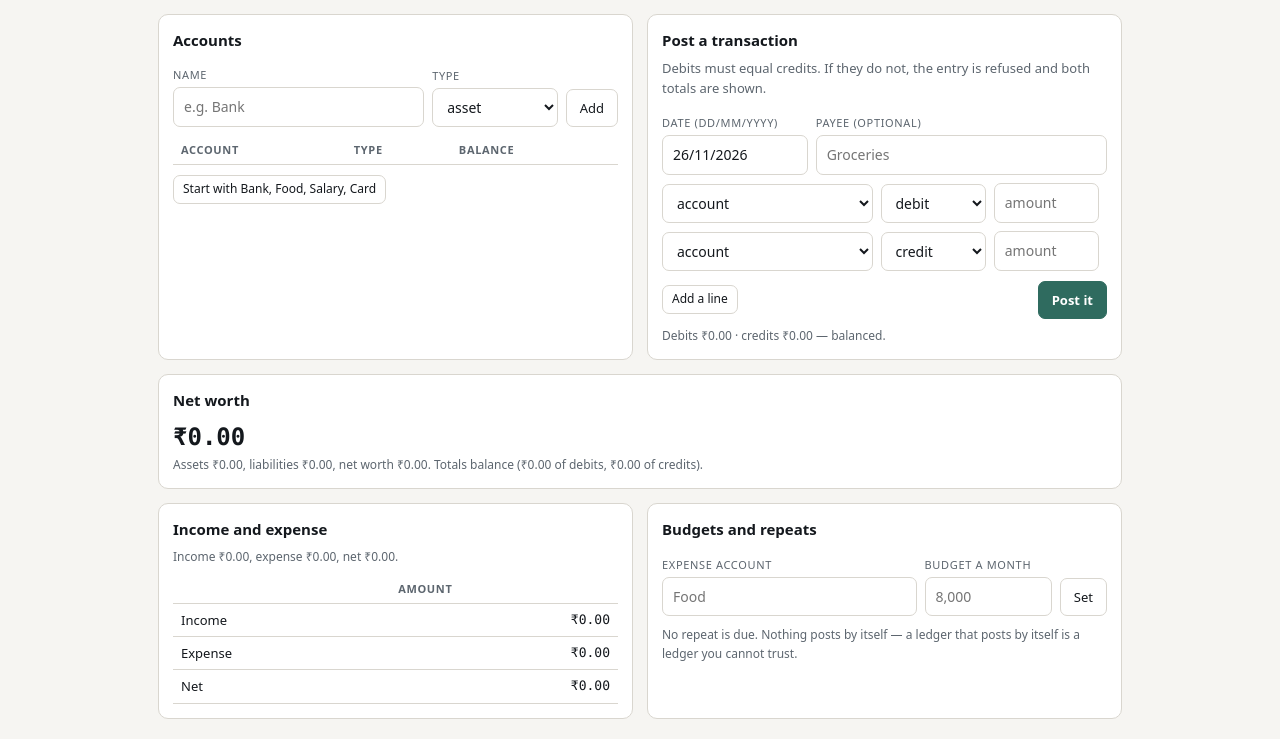
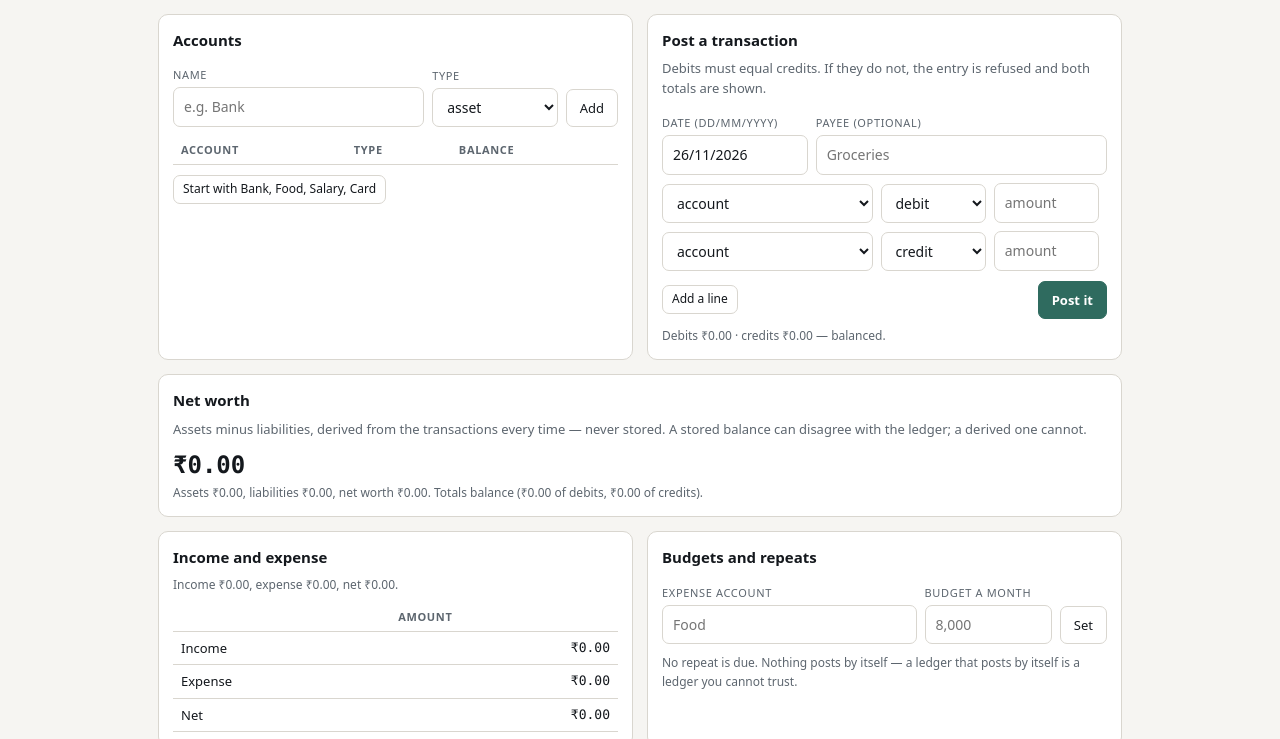
Before and after one commit to drsamonline/app-ledger, a website: page docs/play/index.html in a window 1280 px wide. Shown: the part 61-800 px from the top of the page. Drawn offline with Linux system fonts and the light colour scheme.

Commit message:
docs: say on the page that net worth is derived, not stored
Also the push that triggers the build: a workflow added in the branch-creating push does not fire for
that push.

```diff
--- a/docs/play/index.html
+++ b/docs/play/index.html
@@ -91,6 +91,8 @@
 
   <section class="card">
     <h2>Net worth</h2>
+    <p class="claim">Assets minus liabilities, derived from the transactions every time — never stored. A stored balance can disagree with the
+      ledger; a derived one cannot.</p>
     <div class="big" id="netWorth"></div>
     <div class="hint" id="netNote"></div>
     <table id="bsTable" hidden><thead><tr><th>Account</th><th>Type</th><th>Debits</th><th>Credits</th><th>Balance</th></tr></thead><tbody></tbody></table>
```
